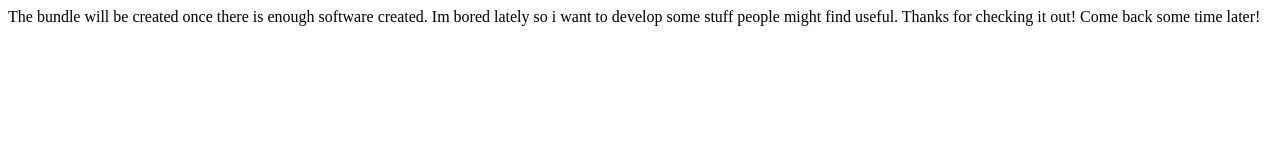
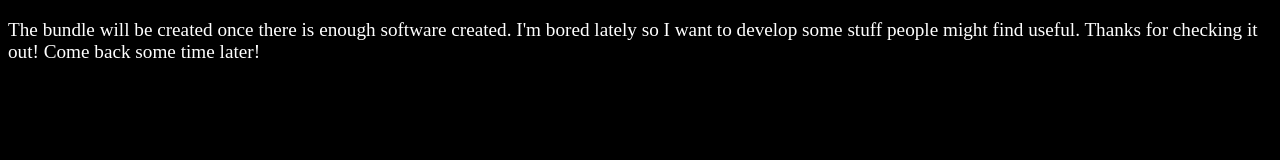
Before and after one commit to PiotrekUnityDeveloper/piotrek4software_bundle_website, a plain HTML site: page index.html in a window 1280 px wide. Drawn offline with Linux system fonts and the light colour scheme.

Commit message:
style update

```diff
--- a/index.html
+++ b/index.html
@@ -1,7 +1,15 @@
-<HTML>
+<!DOCTYPE html>
+<html>
 <head>
+    <style>
+        body {
+            background-color: black;
+            color: white;
+            font-size: 1.2em; /* Adjust the size as needed */
+        }
+    </style>
 </head>
 <body>
-<p>The bundle will be created once there is enough software created. Im bored lately so i want to develop some stuff people might find useful. Thanks for checking it out! Come back some time later!</p>
+    <p>The bundle will be created once there is enough software created. I'm bored lately so I want to develop some stuff people might find useful. Thanks for checking it out! Come back some time later!</p>
 </body>
-</HTML>
+</html>
```
